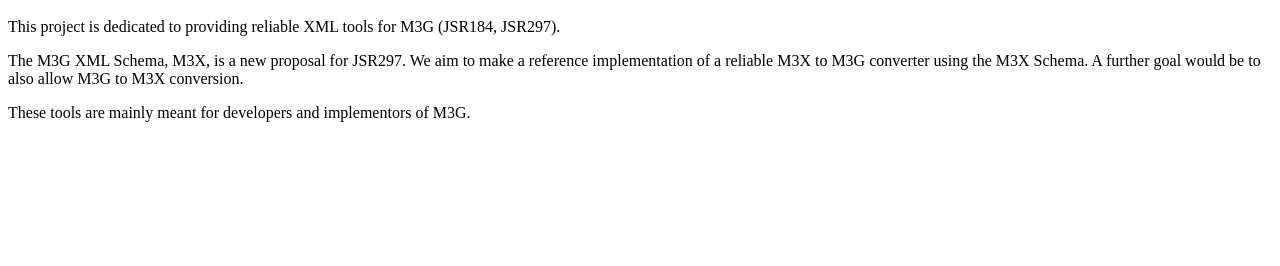
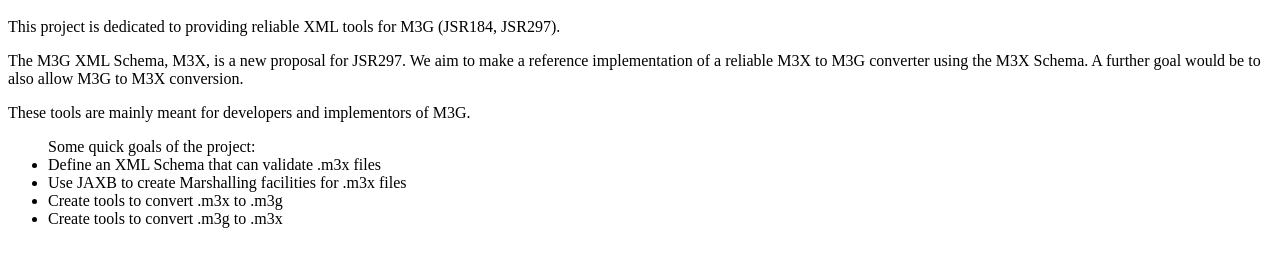
Before and after one commit to jacques-gasselin/m3x, a plain HTML site: page www/index.html in a window 1280 px wide. Shown: the part 48-314 px from the top of the page. Drawn offline with Linux system fonts and the light colour scheme.

Commit message:
Added a quick list.

```diff
--- a/www/index.html
+++ b/www/index.html
@@ -7,3 +7,10 @@ XML tools for M3G (JSR184, JSR297).</p>
 reference implementation of a reliable M3X to M3G converter using the M3X Schema.
 A further goal would be to also allow M3G to M3X conversion.</p>
 <p>These tools are mainly meant for developers and implementors of M3G.</p>
+
+<ul>Some quick goals of the project:
+    <li>Define an XML Schema that can validate .m3x files</li>
+    <li>Use JAXB to create Marshalling facilities for .m3x files</li>
+    <li>Create tools to convert .m3x to .m3g</li>
+    <li>Create tools to convert .m3g to .m3x</li>
+</ul>
```
